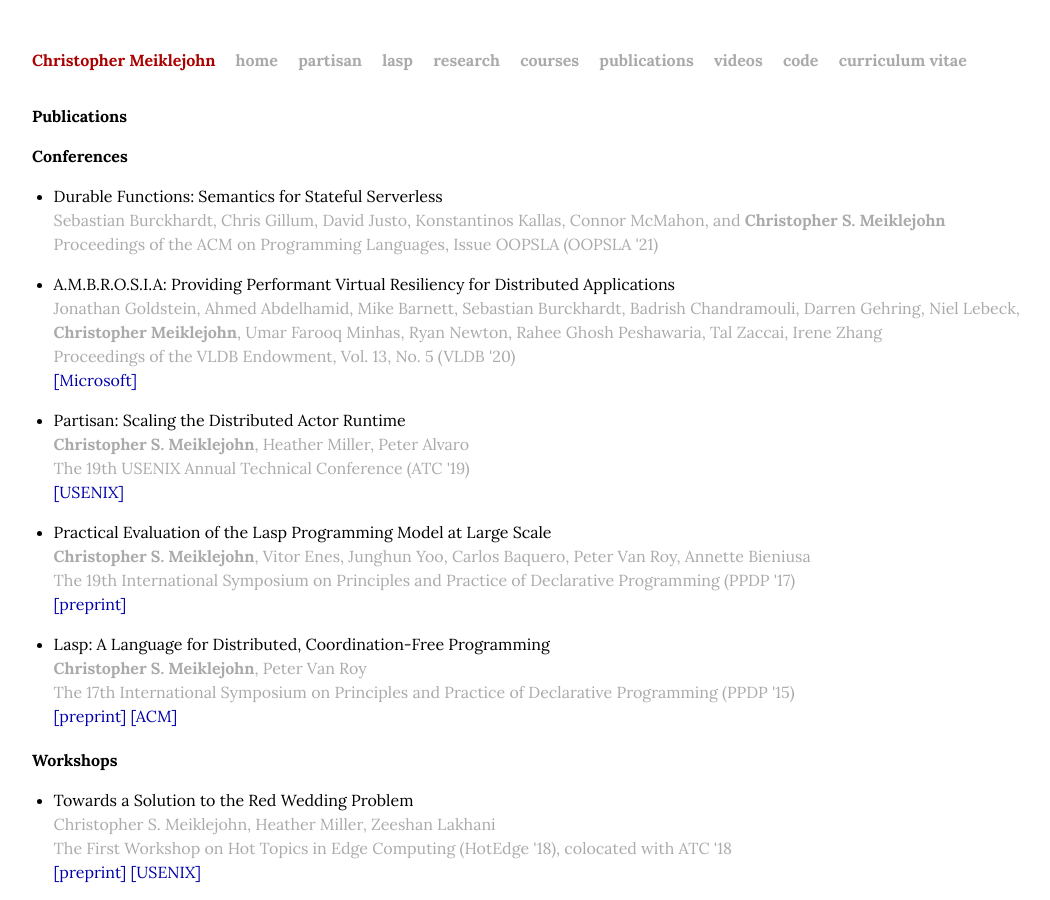
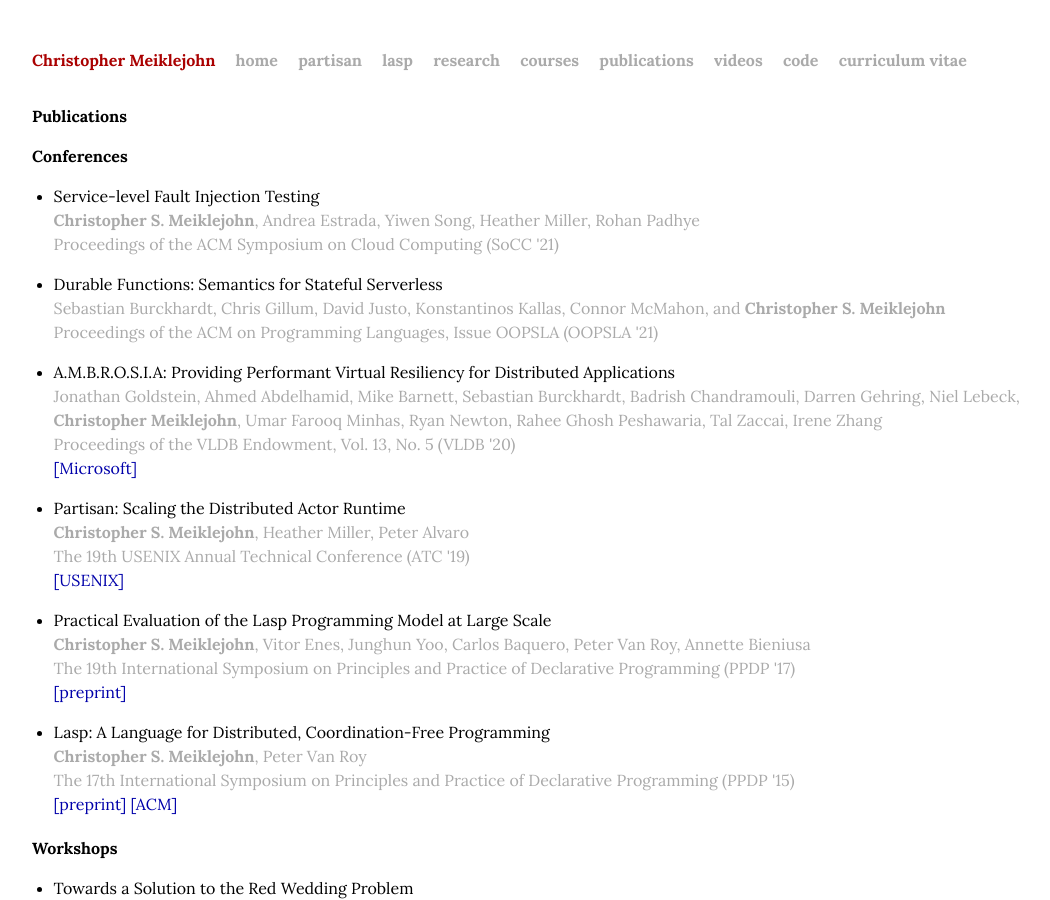
Before and after one commit to cmeiklejohn/cmeiklejohn.github.io, a Jekyll site: the page built from publications.html, in a window 1280 px wide and 900 px high. Shown: the whole window, without its empty margins (88-1138 px from the left). Built offline with Jekyll 4.4.1, drawn with Linux system fonts in a browser that asks for light colours; some web fonts are replaced.

Commit message:
Add paper.

```diff
--- a/publications.html
+++ b/publications.html
@@ -23,6 +23,13 @@ title: Publications
   <h2>Conferences</h2>
   <p></p>
   <ul>
+    <li>
+      <p>
+        Service-level Fault Injection Testing
+        <span class="author"><b>Christopher S. Meiklejohn</b>, Andrea Estrada, Yiwen Song, Heather Miller, Rohan Padhye</span>
+        <span class="date">Proceedings of the ACM Symposium on Cloud Computing (SoCC '21)</span>
+      </p>
+    </li>
     <li>
       <p>
         Durable Functions: Semantics for Stateful Serverless
```
